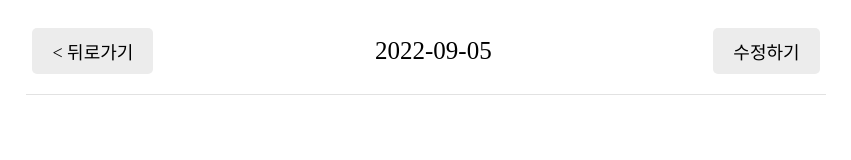
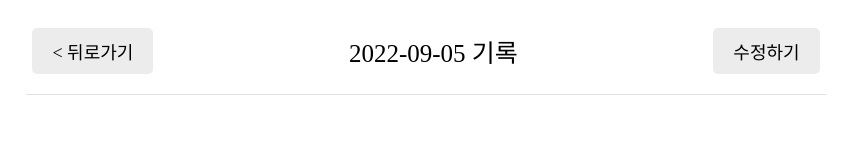
Before and after one commit to seon-mikim/diary-pro, a React (Create React App) app: page /diary/1 in a window 1280 px wide. Shown: the top 160 px of the page, without its empty margins (214-1065 px from the left). Built offline with nearby package versions, Linux system fonts and the light colour scheme; a web font is replaced by a local one.

Commit message:
Btn 생성

```diff
--- a/src/pages/Diary.jsx
+++ b/src/pages/Diary.jsx
@@ -35,10 +35,19 @@ const Diary = () => {
 			<Layout>
 				<div className='Diary-DeTail-Page'>
 
-				<Header headerText={`${getStringDate(new Date(data.date))}`}
-					leftChild={<Btn text={'< 뒤로가기'} type={'default'} onClick={()=>{navigate('/')} }/>}
-					rightChild={<Btn text={'수정하기'} type={'default'} onClick={()=>{navigate(`/edit/${id}`)}}/>}
+				<Header headerText={`${getStringDate(new Date(data.date))} 기록`}
+					leftChild={
+						<Btn text={'< 뒤로가기'} type={'default'} onClick={()=>navigate('/')} />
+					}
+
+					rightChild={
+						<Btn text={'수정하기'} type={'default'} onClick={()=>navigate(`/edit/${data.id}`)}
 					/>
+
+					}
+
+				/>
+
 
 				</div>
 			</Layout>
```
